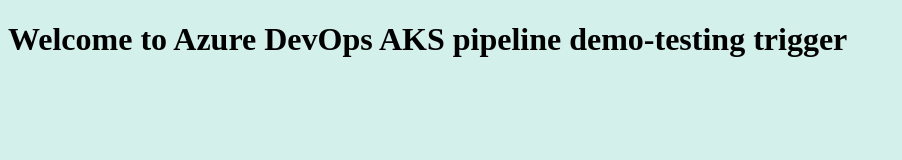
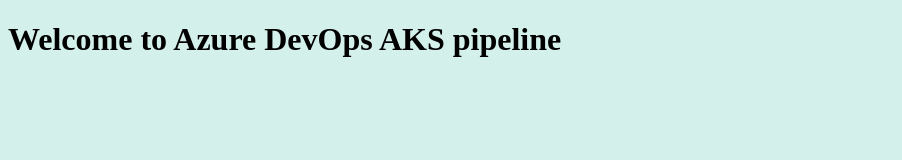
Before and after one commit to sivaprasadraavi/aks-pipeline-app, a plain HTML site: page index.html in a window 1280 px wide. Shown: the whole page, without its empty margins (0-902 px from the left). Drawn offline with Linux system fonts and the light colour scheme.

Commit message:
Update index.html

```diff
--- a/index.html
+++ b/index.html
@@ -1,6 +1,6 @@
 <!DOCTYPE html>
 <html>
    <body style="background-color:rgb(212, 240, 234);">
-      <h1>Welcome to Azure DevOps  AKS pipeline demo-testing trigger </h1>
+      <h1>Welcome to Azure DevOps  AKS pipeline</h1>
    </body>
 </html>
```
